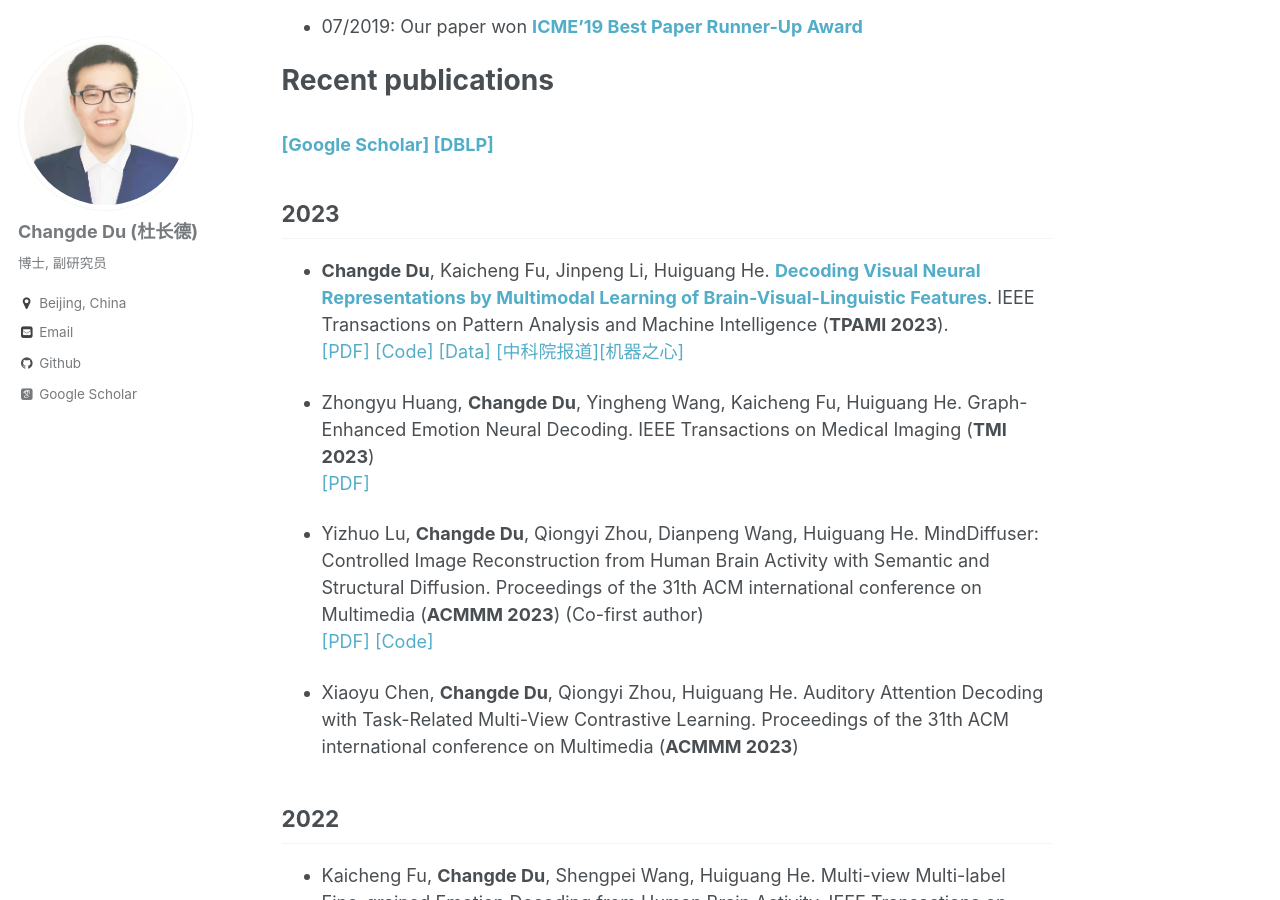
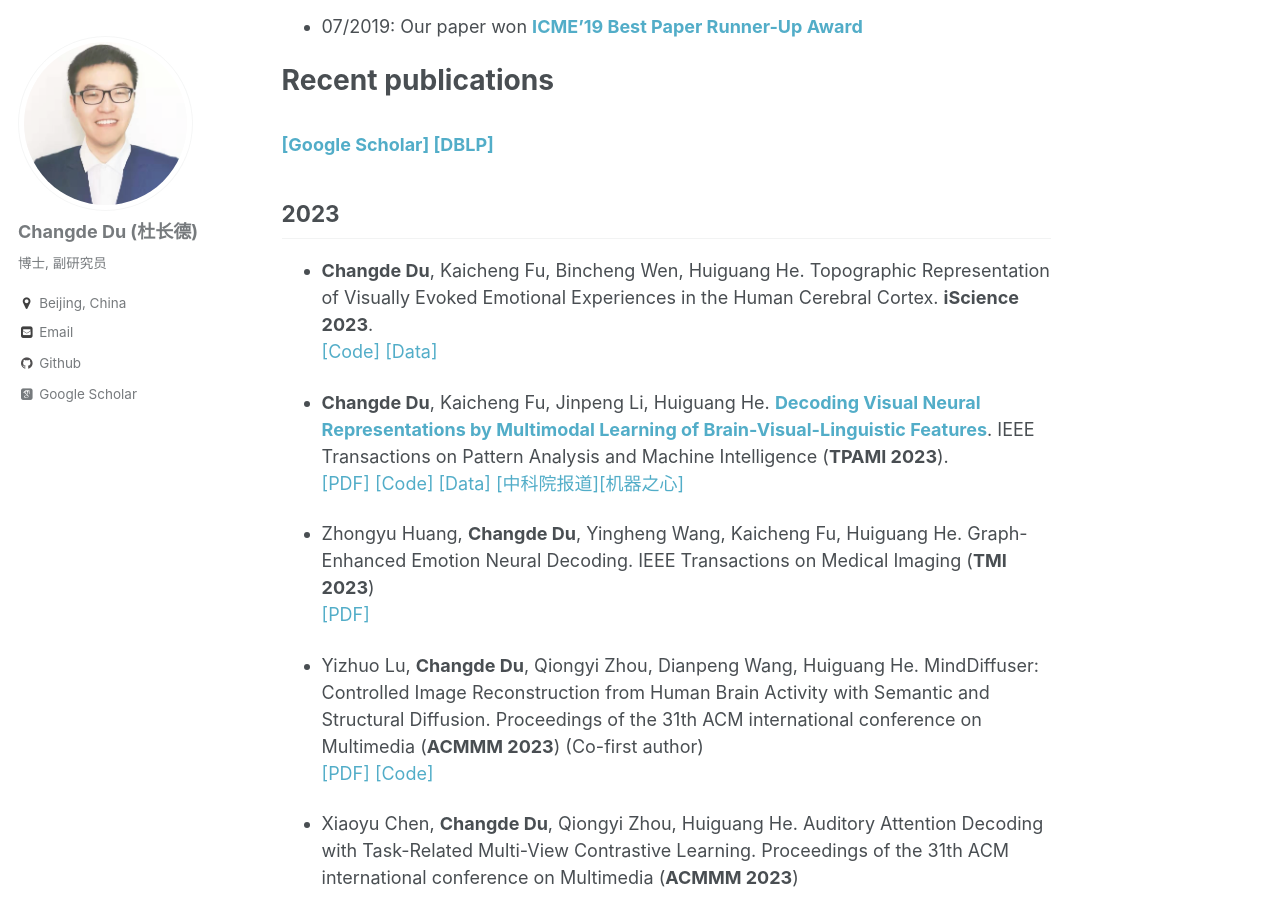
Before and after one commit to ChangdeDu/changdedu.github.io, a Jekyll site: the page built from _pages/about.md, in a window 1280 px wide and 900 px high, scrolled down 2110 px. Built offline with Jekyll 4.4.1, drawn with Linux system fonts in a browser that asks for light colours; some web fonts are replaced.

Commit message:
Update about.md

```diff
--- a/_pages/about.md
+++ b/_pages/about.md
@@ -66,6 +66,8 @@ redirect_from:
 ### [[Google Scholar]](https://scholar.google.com/citations?user=ef2EFsYAAAAJ&hl=zh-CN) [[DBLP]](https://dblp.org/pid/178/4485.html)
 
 ## 2023
+- **Changde Du**, Kaicheng Fu, Bincheng Wen, Huiguang He. Topographic Representation of Visually Evoked Emotional Experiences in the Human Cerebral Cortex. **iScience 2023**. <br>[[Code]](https://osf.io/9uyn2/) [[Data]](https://osf.io/9uyn2/)
+
 - **Changde Du**, Kaicheng Fu, Jinpeng Li, Huiguang He. [**Decoding Visual Neural Representations by Multimodal Learning of Brain-Visual-Linguistic Features**](https://arxiv.org/abs/2210.06756). IEEE Transactions on Pattern Analysis and Machine Intelligence (**TPAMI 2023**). <br>[[PDF]](https://ieeexplore.ieee.org/document/10089190) [[Code]](https://github.com/ChangdeDu/BraVL) [[Data]](https://figshare.com/articles/dataset/BraVL/17024591) [[中科院报道]](https://www.cas.cn/syky/202304/t20230407_4883387.shtml)[[机器之心]](https://mp.weixin.qq.com/s/6Q6aUq5zAo6CWwWJR3zlsw)
 
 - Zhongyu Huang, **Changde Du**, Yingheng Wang, Kaicheng Fu, Huiguang He. Graph-Enhanced Emotion Neural Decoding. IEEE Transactions on Medical Imaging (**TMI 2023**)  <br> [[PDF]](https://ieeexplore.ieee.org/document/10047967)
```
